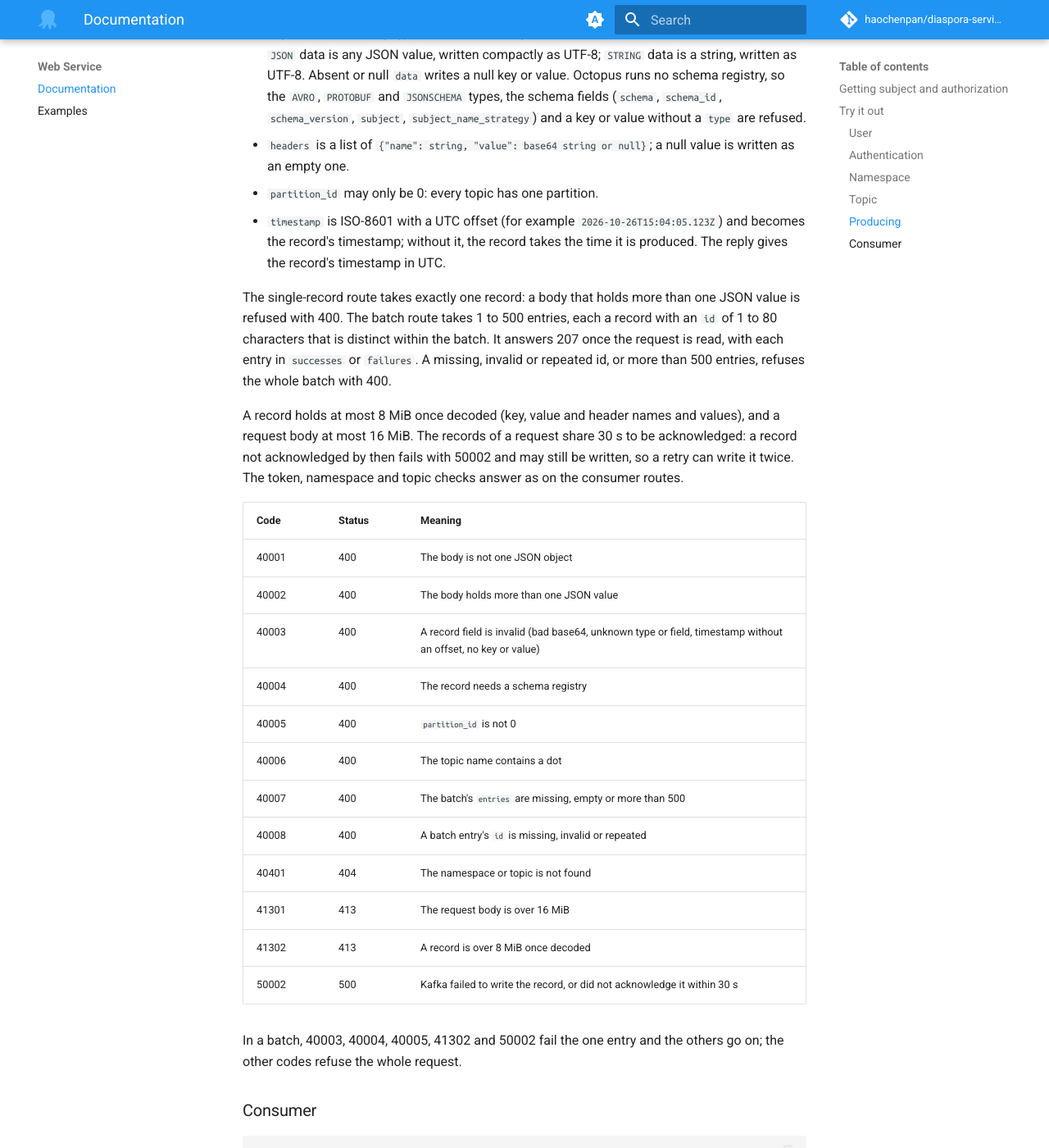
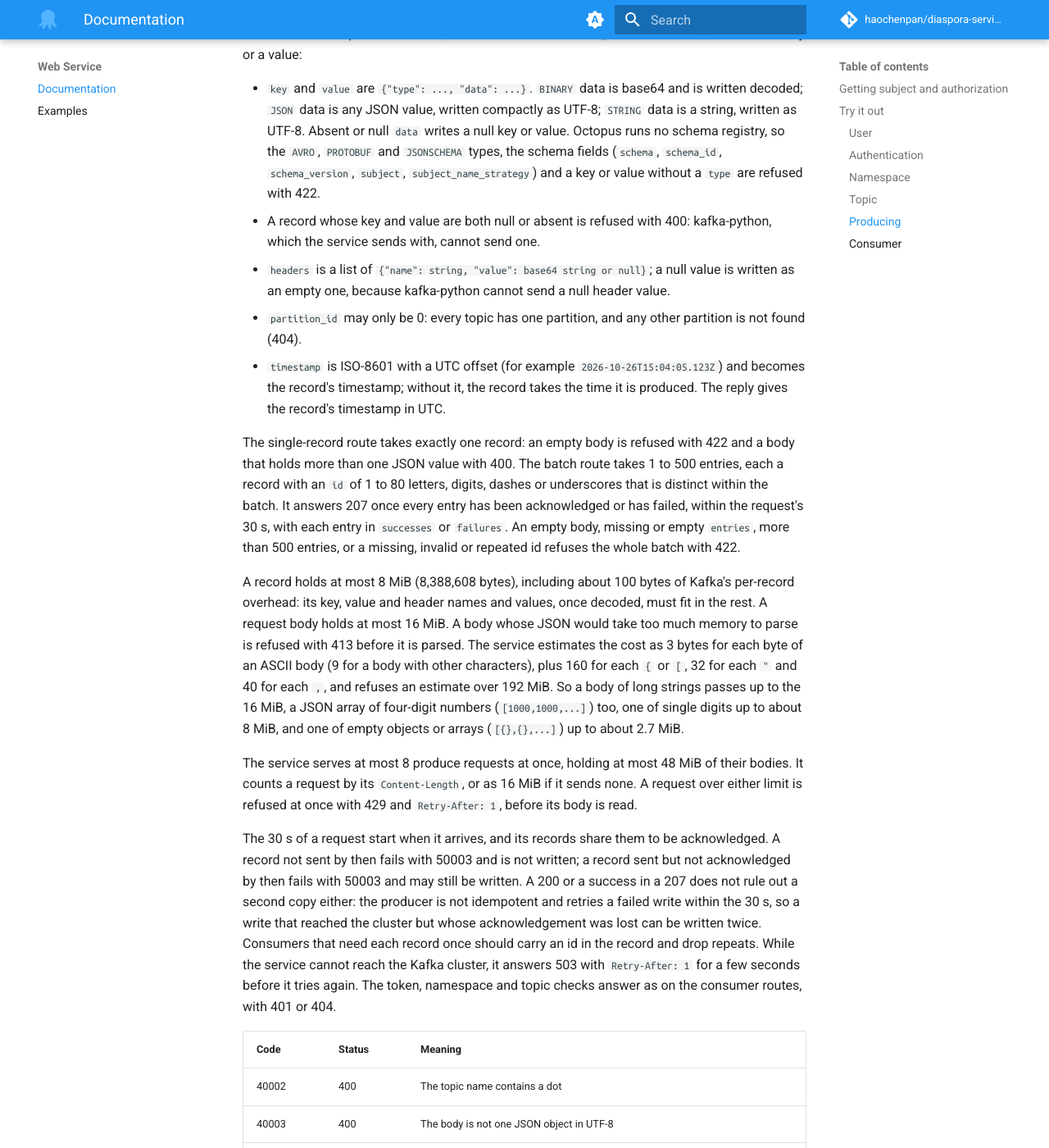
Before and after one commit to haochenpan/diaspora-service, an MkDocs documentation site: the page built from docs/web/api.md, in a window 1280 px wide and 1400 px high, scrolled down 3169 px. Shown: the whole window at 82% size. Built offline with MkDocs 1.6.1 and Material for MkDocs 9.7.7, drawn with Linux system fonts in a browser that asks for light colours; comment, search, counter and statistics services are not loaded; the version menu is left out; some of the changed text lies outside the part shown.

Commit message:
Document the produce limits, codes and delivery guarantees
Describe the Content-Type requirement, the record limit of 8 MiB
including Kafka's per-record overhead, the parse cost limit, the 429
and 503 replies with Retry-After, when the batch route answers, why a
record with neither key nor value is refused, and that a 200 can still
leave a duplicate since the producer is not idempotent. Update the
code table to the new codes.

Co-Authored-By: Claude Opus 5.5 <noreply@anthropic.com>

````diff
--- a/docs/web/api.md
+++ b/docs/web/api.md
@@ -127,38 +127,49 @@ curl -X POST "https://diaspora-web-service.qpp943wkvr7b2.us-east-1.cs.amazonligh
     {"id": "1", "topic_name": "my-topic", "partition_id": 0, "offset": 13, "timestamp": "2026-10-26T15:04:05.456Z"}
   ],
   "failures": [
-    {"id": "2", "error_code": 40004, "message": "value type AVRO needs a schema registry, which Octopus does not run; use BINARY, JSON or STRING"}
+    {"id": "2", "error_code": 42206, "message": "value type AVRO needs a schema registry; Octopus runs no schema registry, so use BINARY, JSON or STRING"}
   ]
 }
 ```
 
+A produce request needs `Content-Type: application/json`; a `charset` parameter, if present, must be UTF-8. Any other content type is refused with 415.
+
 A record has the optional fields `key`, `value`, `headers`, `partition_id` and `timestamp`, and needs a key or a value:
 
-- `key` and `value` are `{"type": ..., "data": ...}`. `BINARY` data is base64 and is written decoded; `JSON` data is any JSON value, written compactly as UTF-8; `STRING` data is a string, written as UTF-8. Absent or null `data` writes a null key or value. Octopus runs no schema registry, so the `AVRO`, `PROTOBUF` and `JSONSCHEMA` types, the schema fields (`schema`, `schema_id`, `schema_version`, `subject`, `subject_name_strategy`) and a key or value without a `type` are refused.
-- `headers` is a list of `{"name": string, "value": base64 string or null}`; a null value is written as an empty one.
-- `partition_id` may only be 0: every topic has one partition.
+- `key` and `value` are `{"type": ..., "data": ...}`. `BINARY` data is base64 and is written decoded; `JSON` data is any JSON value, written compactly as UTF-8; `STRING` data is a string, written as UTF-8. Absent or null `data` writes a null key or value. Octopus runs no schema registry, so the `AVRO`, `PROTOBUF` and `JSONSCHEMA` types, the schema fields (`schema`, `schema_id`, `schema_version`, `subject`, `subject_name_strategy`) and a key or value without a `type` are refused with 422.
+- A record whose key and value are both null or absent is refused with 400: kafka-python, which the service sends with, cannot send one.
+- `headers` is a list of `{"name": string, "value": base64 string or null}`; a null value is written as an empty one, because kafka-python cannot send a null header value.
+- `partition_id` may only be 0: every topic has one partition, and any other partition is not found (404).
 - `timestamp` is ISO-8601 with a UTC offset (for example `2026-10-26T15:04:05.123Z`) and becomes the record's timestamp; without it, the record takes the time it is produced. The reply gives the record's timestamp in UTC.
 
-The single-record route takes exactly one record: a body that holds more than one JSON value is refused with 400. The batch route takes 1 to 500 entries, each a record with an `id` of 1 to 80 characters that is distinct within the batch. It answers 207 once the request is read, with each entry in `successes` or `failures`. A missing, invalid or repeated id, or more than 500 entries, refuses the whole batch with 400.
+The single-record route takes exactly one record: an empty body is refused with 422 and a body that holds more than one JSON value with 400. The batch route takes 1 to 500 entries, each a record with an `id` of 1 to 80 letters, digits, dashes or underscores that is distinct within the batch. It answers 207 once every entry has been acknowledged or has failed, within the request's 30 s, with each entry in `successes` or `failures`. An empty body, missing or empty `entries`, more than 500 entries, or a missing, invalid or repeated id refuses the whole batch with 422.
 
-A record holds at most 8 MiB once decoded (key, value and header names and values), and a request body at most 16 MiB. The records of a request share 30 s to be acknowledged: a record not acknowledged by then fails with 50002 and may still be written, so a retry can write it twice. The token, namespace and topic checks answer as on the consumer routes.
+A record holds at most 8 MiB (8,388,608 bytes), including about 100 bytes of Kafka's per-record overhead: its key, value and header names and values, once decoded, must fit in the rest. A request body holds at most 16 MiB. A body whose JSON would take too much memory to parse is refused with 413 before it is parsed. The service estimates the cost as 3 bytes for each byte of an ASCII body (9 for a body with other characters), plus 160 for each `{` or `[`, 32 for each `"` and 40 for each `,`, and refuses an estimate over 192 MiB. So a body of long strings passes up to the 16 MiB, a JSON array of four-digit numbers (`[1000,1000,...]`) too, one of single digits up to about 8 MiB, and one of empty objects or arrays (`[{},{},...]`) up to about 2.7 MiB.
+
+The service serves at most 8 produce requests at once, holding at most 48 MiB of their bodies. It counts a request by its `Content-Length`, or as 16 MiB if it sends none. A request over either limit is refused at once with 429 and `Retry-After: 1`, before its body is read.
+
+The 30 s of a request start when it arrives, and its records share them to be acknowledged. A record not sent by then fails with 50003 and is not written; a record sent but not acknowledged by then fails with 50003 and may still be written. A 200 or a success in a 207 does not rule out a second copy either: the producer is not idempotent and retries a failed write within the 30 s, so a write that reached the cluster but whose acknowledgement was lost can be written twice. Consumers that need each record once should carry an id in the record and drop repeats. While the service cannot reach the Kafka cluster, it answers 503 with `Retry-After: 1` for a few seconds before it tries again. The token, namespace and topic checks answer as on the consumer routes, with 401 or 404.
 
 | Code | Status | Meaning |
 | --- | --- | --- |
-| 40001 | 400 | The body is not one JSON object |
-| 40002 | 400 | The body holds more than one JSON value |
-| 40003 | 400 | A record field is invalid (bad base64, unknown type or field, timestamp without an offset, no key or value) |
-| 40004 | 400 | The record needs a schema registry |
-| 40005 | 400 | `partition_id` is not 0 |
-| 40006 | 400 | The topic name contains a dot |
-| 40007 | 400 | The batch's `entries` are missing, empty or more than 500 |
-| 40008 | 400 | A batch entry's `id` is missing, invalid or repeated |
+| 40002 | 400 | The topic name contains a dot |
+| 40003 | 400 | The body is not one JSON object in UTF-8 |
+| 40004 | 400 | The body holds more than one JSON value |
+| 40005 | 400 | A record field is invalid (bad base64, unknown type or field, timestamp without an offset, no key or value) |
 | 40401 | 404 | The namespace or topic is not found |
+| 40402 | 404 | `partition_id` is not 0 |
 | 41301 | 413 | The request body is over 16 MiB |
-| 41302 | 413 | A record is over 8 MiB once decoded |
-| 50002 | 500 | Kafka failed to write the record, or did not acknowledge it within 30 s |
+| 41302 | 413 | A record is over 8 MiB, counting Kafka's overhead |
+| 41303 | 413 | The body's JSON would take too much memory to parse |
+| 41501 | 415 | The body is not `Content-Type: application/json` in UTF-8 |
+| 42206 | 422 | The body is empty, or the record needs a schema registry |
+| 42208 | 422 | The batch is empty or over 500 entries, or an entry's `id` is missing, invalid or repeated |
+| 42901 | 429 | The service is serving as many produce requests or bytes as it holds; retry after `Retry-After` |
+| 50002 | 500 | Kafka refused the record, or the service is shutting down |
+| 50003 | 500 | A retriable Kafka error, or the record was not acknowledged within the request's 30 s; retry it |
+| 50302 | 503 | The service cannot reach the Kafka cluster; retry after `Retry-After` |
 
-In a batch, 40003, 40004, 40005, 41302 and 50002 fail the one entry and the others go on; the other codes refuse the whole request.
+In a batch, 40005, 40402, 41302, 42206, 50002, 50003 and 50302 fail the one entry and the others go on; the other codes refuse the whole request. Error messages do not include Kafka's own error text.
 
 ### Consumer
 
````
